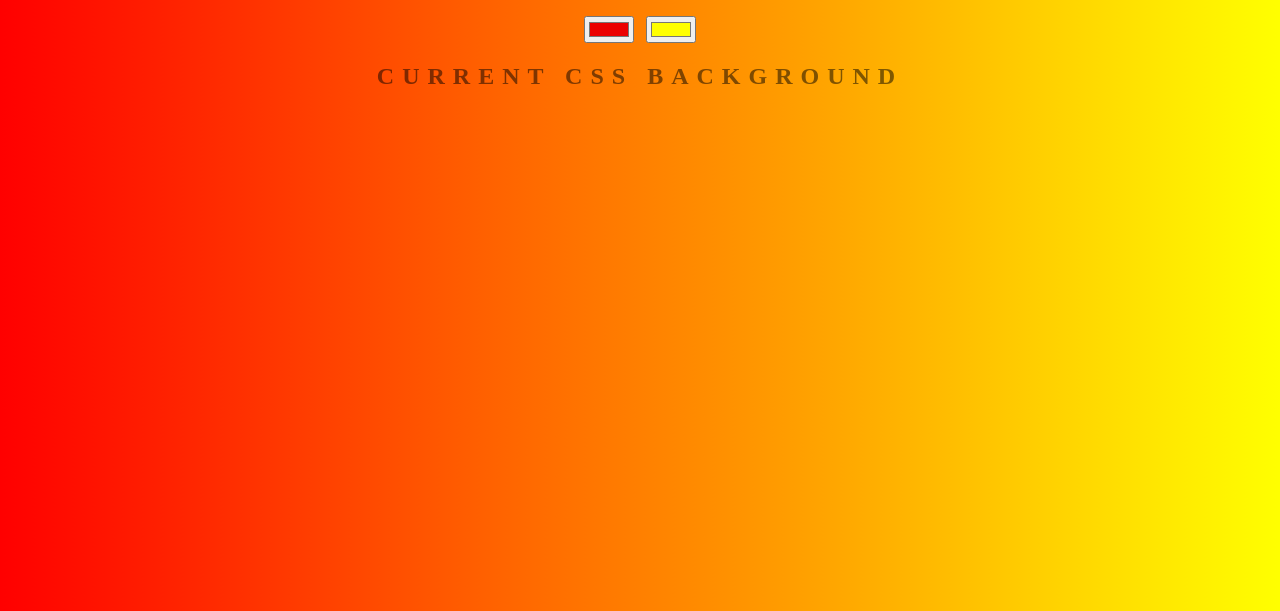
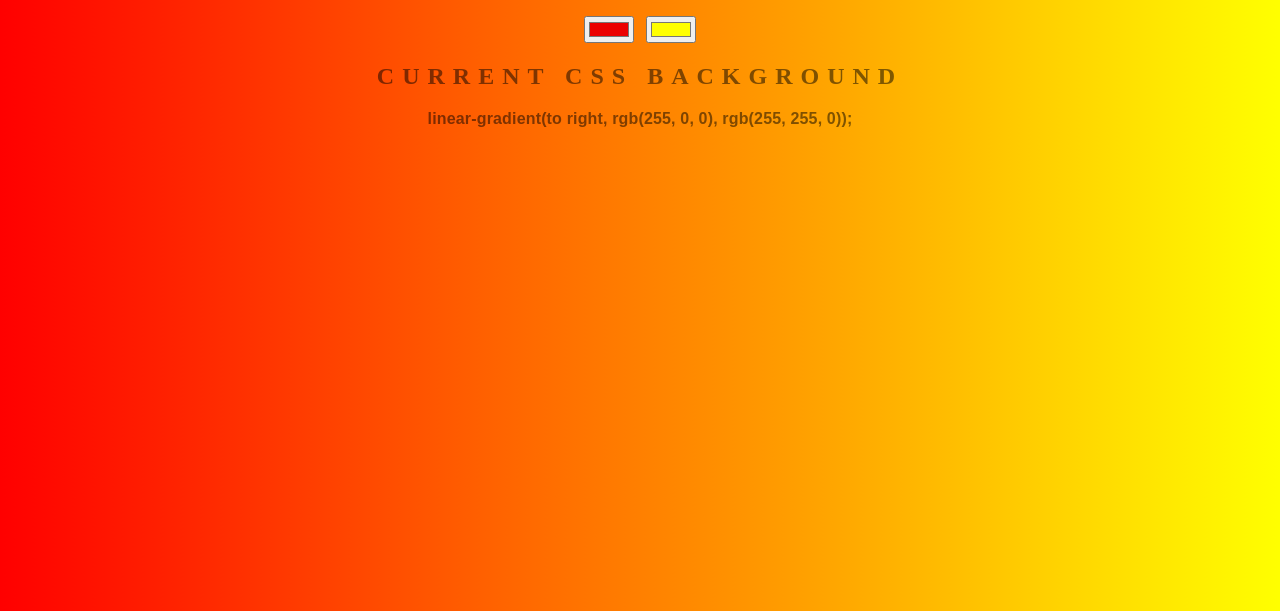
Before and after one commit to ashleycodes920/background-generator, a plain HTML site: page index.html in a window 1280 px wide. Shown: the part 189-800 px from the top of the page. Drawn offline with Linux system fonts and the light colour scheme.

Commit message:
Update index.html

```diff
--- a/index.html
+++ b/index.html
@@ -9,7 +9,7 @@
     <input class="color1" type="color" name="color1" value="#eb0000">
     <input class="color2" type="color" name="color2" value="#ffff01">
     <h2>Current CSS Background</h2>
-    <h3></h3>
+    <h3>linear-gradient(to right, rgb(255, 0, 0), rgb(255, 255, 0));</h3>
     <script type="text/javascript" src="script.js"></script>
   </body>
 </html>
```
